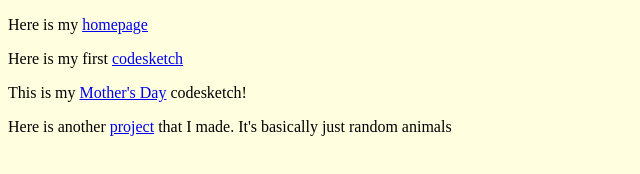
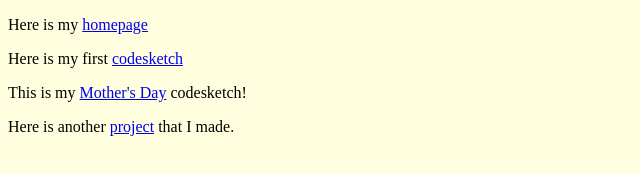
Before and after one commit to c23mj1/c23mj1.github.io, a plain HTML site: page projects.html in a window 1280 px wide. Shown: the whole page, without its empty margins (0-640 px from the left). Drawn offline with Linux system fonts and the light colour scheme.

Commit message:
projects

```diff
--- a/projects.html
+++ b/projects.html
@@ -20,7 +20,7 @@
 
 <p>This is my <a href="mothersday.html">Mother's Day</a> codesketch!</p>
 
-<p>Here is another <a href="day1.html">project</a> that I made. It's basically just random animals</p>
+<p>Here is another <a href="day1.html">project</a> that I made.</p>
 
 <body>
 
```
